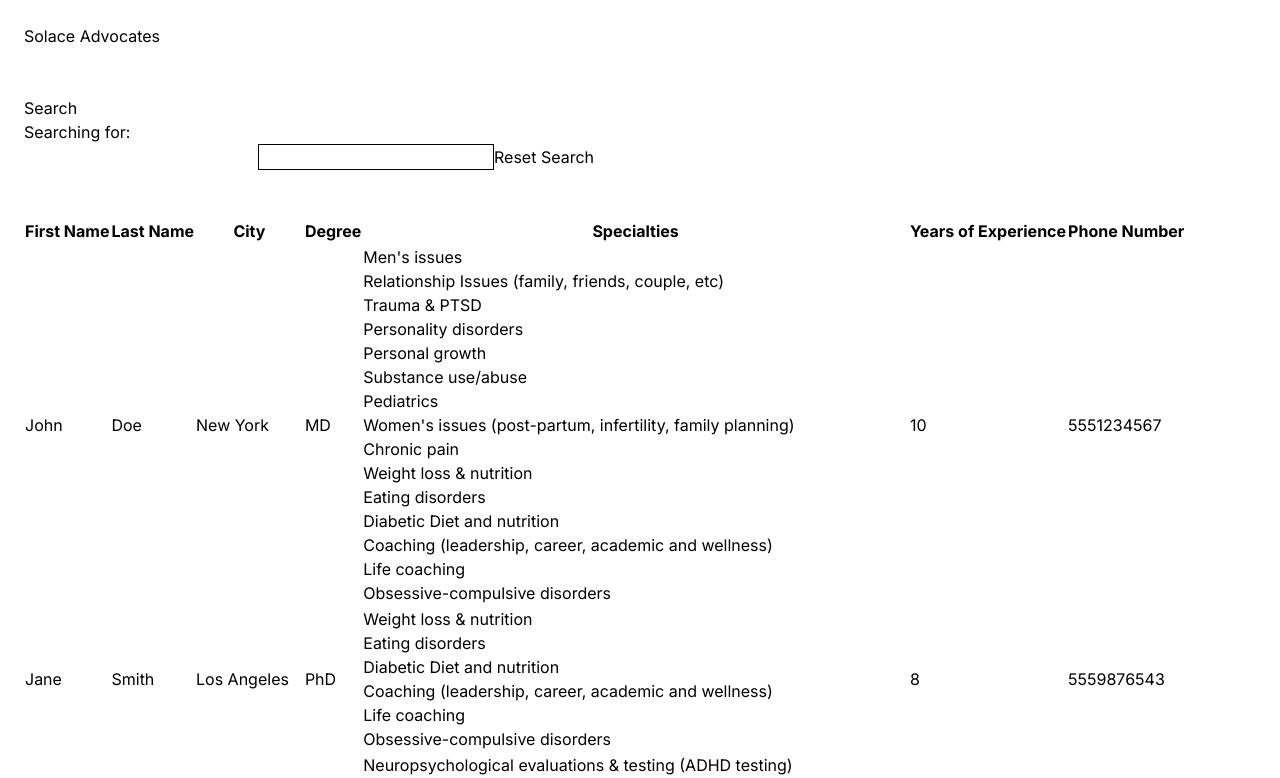
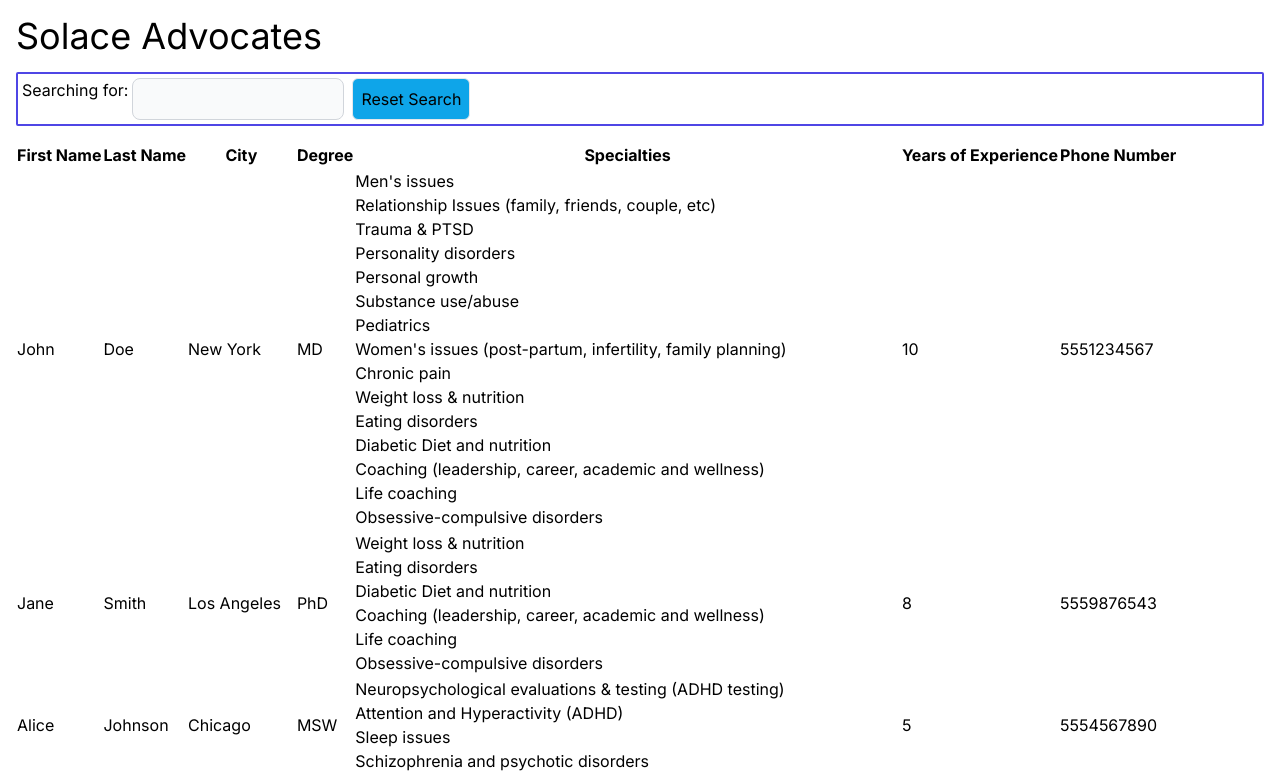
Before and after one commit to leungk712/solace, a Next.js app: page / in a window 1280 px wide. Shown: the top 778 px of the page. Built offline with nearby package versions, Linux system fonts and the light colour scheme.

Commit message:
refactor: update base styling for search container

```diff
--- a/src/app/page.tsx
+++ b/src/app/page.tsx
@@ -61,20 +61,28 @@ export default function Home() {
   };
 
   return (
-    <main style={{ margin: "24px" }}>
-      <h1>Solace Advocates</h1>
-      <br />
-      <br />
-      <div className="search-term-container">
-        <p className="search-term-header">Search</p>
-        <p>Searching for:</p>
-        <input type="text" value={searchTerm} />
-        <input style={{ border: "1px solid black" }} onChange={onChange} />
-        <button onClick={onClick}>Reset Search</button>
+    <main className="p-4">
+      <h1 className="text-4xl">Solace Advocates</h1>
+
+      <div className="search-term-container h-100 my-4 border-2 border-indigo-600 rounded-sm p-1 flex flex-row justify-start align-center">
+        <p className="mr-1">Searching for:</p>
+
+        <input
+          className="bg-gray-50 border border-gray-300 text-gray-900 text-sm rounded-lg"
+          type="text"
+          onChange={onChange}
+          value={searchTerm}
+        />
+
+        <button
+          className="ml-2 p-2 border rounded-md bg-sky-500 hover:bg-sky-700"
+          onClick={onClick}
+        >
+          Reset Search
+        </button>
       </div>
-      <br />
-      <br />
-      <table className="advocates-table">
+
+      <table className="advocates-table table-auto">
         <thead className="advocates-table-header">
           <tr>
             {tableHeaders?.map((header) => (
```
